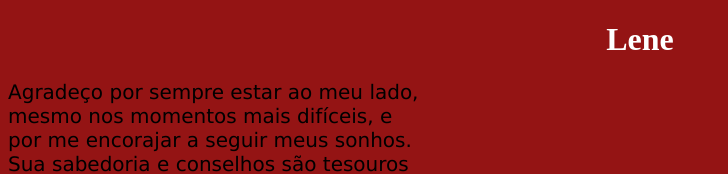
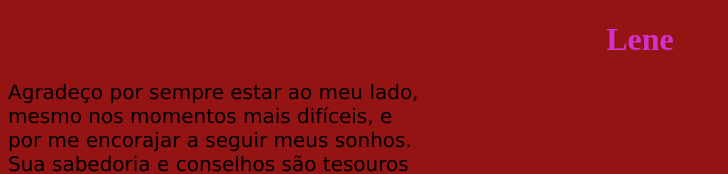
Before and after one commit to ZeMane2353dev/mamae, a plain HTML site: page index.html in a window 1280 px wide. Shown: the top 174 px of the page, without its empty margins (0-728 px from the left). Drawn offline with Linux system fonts and the light colour scheme; files that its build step writes are made by us from their sources.

Commit message:
Atualizado css cores

```diff
--- a/estilo.css
+++ b/estilo.css
@@ -3,7 +3,7 @@ body {
   }
 
   h1 {
-    color: white; /*Pode escolher outra cor se quiser*/
+    color: rgb(212, 49, 204); /*Pode escolher outra cor se quiser*/
     text-align: center;
   }
 
```
